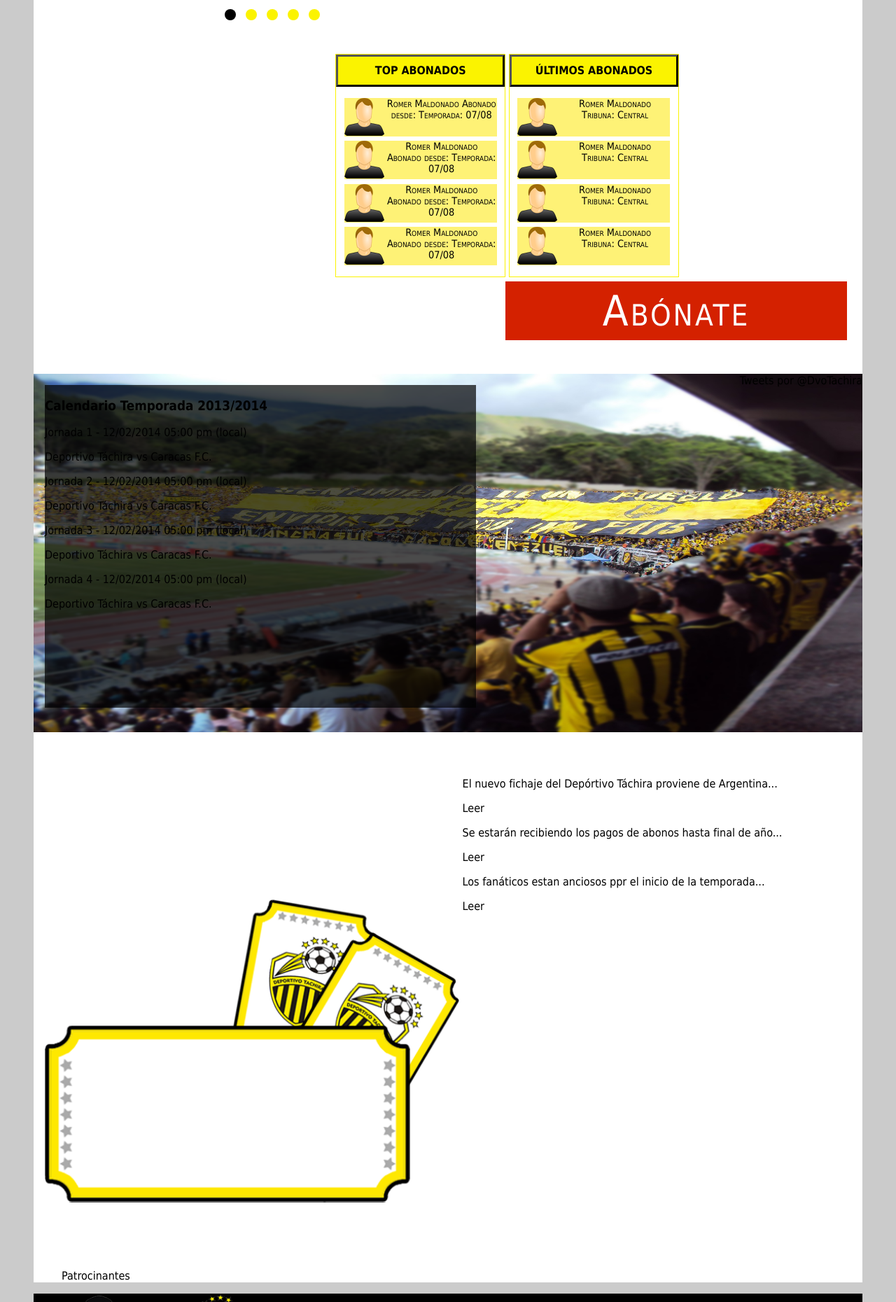
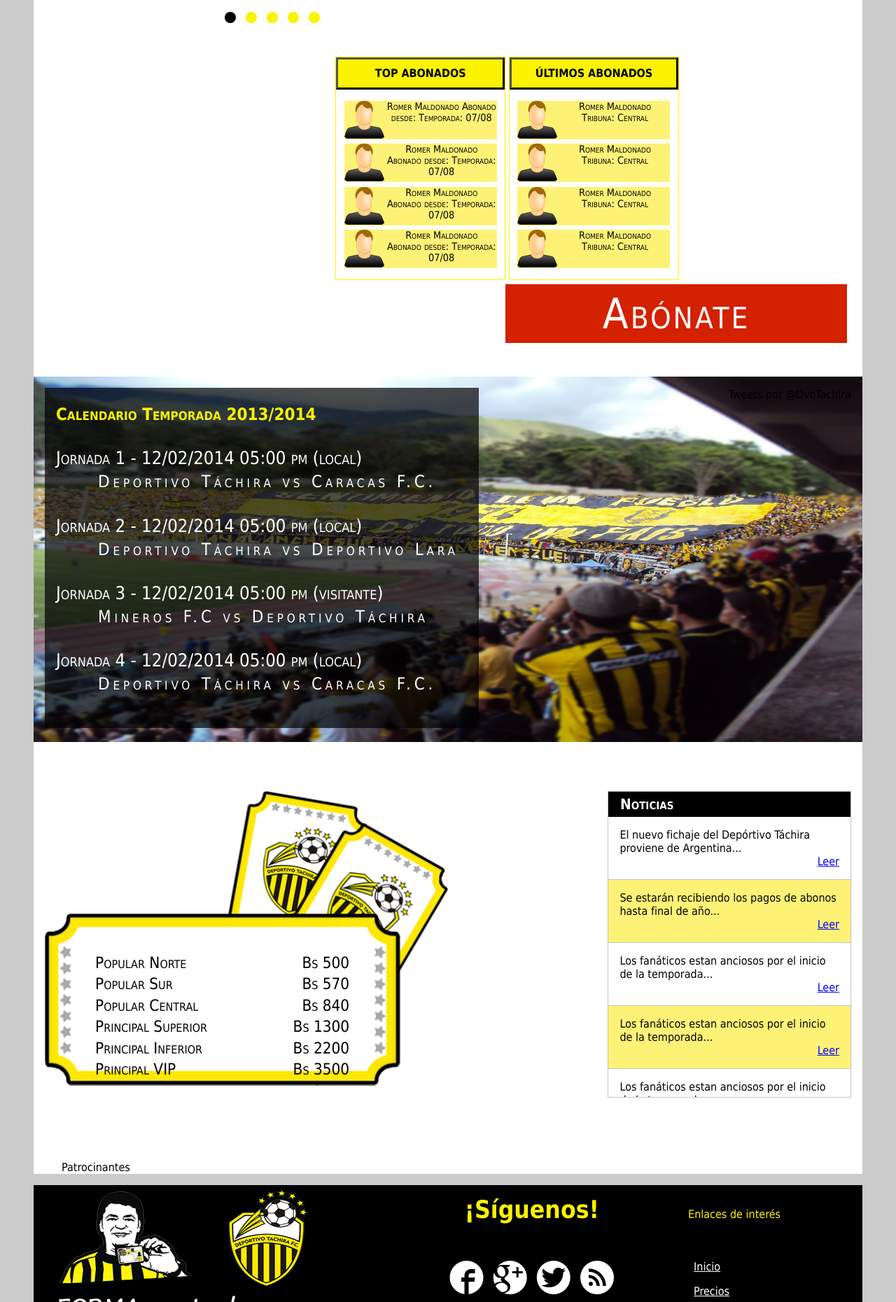
Before and after one commit to romjear12/Abonos-Deportivo-Tachira, a PHP site: page / in a window 1280 px wide. Shown: the part 580-2440 px from the top of the page at 70% size. Run offline with PHP 8.4, Linux system fonts and the light colour scheme; some libraries are stand-ins or nearby versions.

Commit message:
Home 90%

```diff
--- a/css/estilos.styl
+++ b/css/estilos.styl
@@ -52,25 +52,24 @@ footer
 	background-image url(../imgs/img-footer.png)
 	background-position left
 	background-repeat no-repeat
-	background-size 25% 100%
 	padding 0 1em
-	height 18em
-	vertical-align top
+	height 22em
 	#boton-abono
 		display inline-block
 		width 45%
 		a
 			background-color #D42100
+			color white
 			float right
-			position relative
-			right 2em
-			color white
 			font-size 2em
 			font-variant small-caps
 			letter-spacing 0.1em
 			line-height 1.6em
 			margin 0.1em 0.1em 0 0
-			padding 0.1em 2.5em
+			padding 0.1em 3em
+			position relative
+			right 0.5em
+			top 0
 	#redes-footer
 		display inline-block
 		text-align center
@@ -87,7 +86,7 @@ footer
 			display block
 			font-size 0.8em
 			letter-spacing 0.1em
-			margin 5.5em 0 .2em 0
+			margin 9em 0 .2em 0
 			padding 0
 			text-align center
 		p
@@ -98,22 +97,6 @@ footer
 			margin 0
 			padding 0
 			text-align center
-		[class^="icon-"], [class*=" icon-"]
-			color white
-			font-size 3em
-			margin 0 0.1em
-	#boton-abono
-		display inline-block
-		width 40%
-		a
-			background-color #D42100
-			color white
-			font-size 1.4em
-			font-variant small-caps
-			letter-spacing 0.2em
-			line-height 1.4em
-			margin 0.1em 0.1em 0 0
-			padding 0.2em 2.2em
 	#redes-footer
 		display inline-block
 		[class^="icon-"], [class*=" icon-"]
@@ -129,16 +112,16 @@ footer
 		p
 			font-size 1em
 			color amarillo
-			text-indent 3em
+			text-indent 2em
 		ul
 			list-style normal
-			margin 2.5em 0 0
+			margin 3.5em 0 0
 			li
 				display block
-				margin 0.7em
+				margin 1em 0
 				a
 					color white
-					font-size .8em
+					font-size 1em
 					text-decoration underline
 header
 	background-color black
@@ -150,6 +133,7 @@ header
 		display inline-block
 		margin 0.2em 0 0.2em 0.2em
 		padding 0
+		width 34rem
 	input
 		color black
 		margin  0.5em 0.3em 0 5.8em
@@ -182,8 +166,8 @@ header
 		background-repeat no-repeat
 		color transparent
 		display inline-block
-		height 140px
-		width 540px
+		height 9rem
+		width 100%
 main
 	display block
 	background-color white
@@ -316,34 +300,103 @@ nav
 	display block
 	background-image url(../imgs/fondo-calendario.jpg)
 	background-repeat no-repeat
-	background-size 100% 100%
+	background-size 100% 96%
 	margin 3em 0
-	width 100%
+	padding 1em 1em
 	height 32em
 	#calendario
 		background-color rgba(0,0,0,0.7)
 		display inline-block
-		margin 1rem
-		width 52%
-		height 90%
+		padding 0 1rem
+		width 51%
+		height 95%
+		h3
+			color amarillo
+			font-variant small-caps
+			font-size 1.5em
+		.jornadas
+			text-align left
+			p
+				display block
+				color white
+				font-variant small-caps
+				font-size 1.6em
+				margin 1.3em 0 0.2em 0
+			span
+				display block
+				color white
+				font-variant small-caps
+				font-size 1.5em
+				letter-spacing 0.2em
+				text-indent 2.5em
 	#timeline
 		display inline-block
 		float right
 #bloque3
 	display block
-	margin 3em 1em
-	width 100%
+	margin 3em 0
+	padding 0 1em
 	#entradas
 		display inline-block
+		height 30em
 		width 50%
-		height 30em
 		#img-precios
-			display block
 			background-image url(../imgs/boletos.png)
 			background-repeat no-repeat
 			background-size 100%
+			display block
+			height 100%
 			text-indent -1000px
-			width 100%
-			height 100%
+		#precios
+			display inline-block
+			float left
+			left 2em
+			position relative
+			top -16.5em
+			width 70%
+			ul
+				list-style none
+				li
+					margin 0.2em 0
+					font-size 1.4em
+					font-variant small-caps
+					span
+						float right
 	#noticias
 		display inline-block
+		float right
+		width 30%
+		border 1px solid #C3C3C3
+		-moz-border 1px solid #C3C3C3
+		-o-border 1px solid #C3C3C3
+		-webkit-border 1px solid #C3C3C3
+		-ms-border 1px solid #C3C3C3
+		section
+			background-color white
+			overflow-y scroll
+			height 25em
+			article
+				display block
+				padding 1em
+				border-bottom 1px solid #C3C3C3
+				-moz-border-bottom 1px solid #C3C3C3
+				-o-border-bottom 1px solid #C3C3C3
+				-webkit-border-bottom 1px solid #C3C3C3
+				-ms-border-bottom 1px solid #C3C3C3
+				overflow hidden
+				p
+					margin 0
+				a
+					float right
+					text-decoration underline
+					color blue
+			article:nth-child(2n)
+				background-color #fef276
+		strong
+			display block
+			background-color black
+			color white
+			font-size 1.3em
+			padding 0.3em
+			text-indent 0.5em
+			font-variant small-caps
--- a/index.html
+++ b/index.html
@@ -105,32 +105,44 @@
 				<h3>Calendario Temporada 2013/2014</h3>
 				<div class="jornadas">
 					<p>Jornada 1 - 12/02/2014 05:00 pm (local)</p>
-					<img src="" alt=""><span>Deportivo Táchira vs Caracas F.C.</span><img src="" alt="">
+					<span>Deportivo Táchira vs Caracas F.C.</span>
 				</div>
 				<div class="jornadas">
 					<p>Jornada 2 - 12/02/2014 05:00 pm (local)</p>
-					<img src="" alt=""><span>Deportivo Táchira vs Caracas F.C.</span><img src="" alt="">
+					<span>Deportivo Táchira vs Deportivo Lara</span>
 				</div>
 				<div class="jornadas">
-					<p>Jornada 3 - 12/02/2014 05:00 pm (local)</p>
-					<img src="" alt=""><span>Deportivo Táchira vs Caracas F.C.</span><img src="" alt="">
+					<p>Jornada 3 - 12/02/2014 05:00 pm (visitante)</p>
+					<span>Mineros F.C vs Deportivo Táchira</span>
 				</div>
 				<div class="jornadas">
 					<p>Jornada 4 - 12/02/2014 05:00 pm (local)</p>
-					<img src="" alt=""><span>Deportivo Táchira vs Caracas F.C.</span><img src="" alt="">
+					<span>Deportivo Táchira vs Caracas F.C.</span>
 				</div>
 			</div>
 			<div id="timeline">
-				<a class="twitter-timeline" href="https://twitter.com/DvoTachira" data-widget-id="478748655877234689">Tweets por @DvoTachira</a>
+				<a class="twitter-timeline" width="350px" height="480px" href="https://twitter.com/DvoTachira" data-widget-id="478748655877234689">Tweets por @DvoTachira</a>
 				<script>!function(d,s,id){var js,fjs=d.getElementsByTagName(s)[0],p=/^http:/.test(d.location)?'http':'https';if(!d.getElementById(id)){js=d.createElement(s);js.id=id;js.src=p+"://platform.twitter.com/widgets.js";fjs.parentNode.insertBefore(js,fjs);}}(document,"script","twitter-wjs");
 				</script>
 			</div>
 		</section>
 		<section id="bloque3">
 			<div id="entradas">
-				<a href="#" id="img-precios">Precios Abonos</a>
+				<a href="#" id="img-precios">Precios</a>
+				<div id="precios">
+					<ul>
+						<li>Popular Norte  <span>Bs  500</span></li>
+						<li>Popular Sur  <span>Bs  570</span></li>
+						<li>Popular Central  <span>Bs  840</span></li>
+						<li>Principal Superior  <span>Bs 1300</span></li>
+						<li>Principal Inferior  <span>Bs 2200</span></li>
+						<li>Principal VIP  <span>Bs 3500</span></li>
+					</ul>
+				</div>
+
 			</div>
 			<div id="noticias">
+				<strong>Noticias</strong>
 				<section>
 					<article>
 						<p>El nuevo fichaje del Depórtivo Táchira proviene de Argentina...</p>
@@ -141,9 +153,18 @@
 						<a href="">Leer</a>
 					</article>
 					<article>
-						<p>Los fanáticos estan anciosos ppr el inicio de la temporada...</p>
+						<p>Los fanáticos estan anciosos por el inicio de la temporada...</p>
 						<a href="">Leer</a>
 					</article>
+					<article>
+						<p>Los fanáticos estan anciosos por el inicio de la temporada...</p>
+						<a href="">Leer</a>
+					</article>
+					<article>
+						<p>Los fanáticos estan anciosos por el inicio de la temporada...</p>
+						<a href="">Leer</a>
+					</article>
+
 				</section>
 			</div>
 		</section>
```
Also changed, not shown: css/estilos.css.
